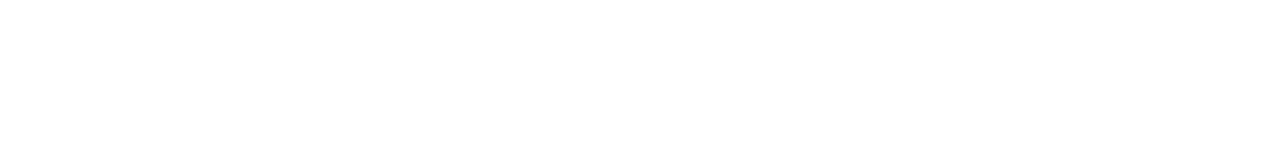
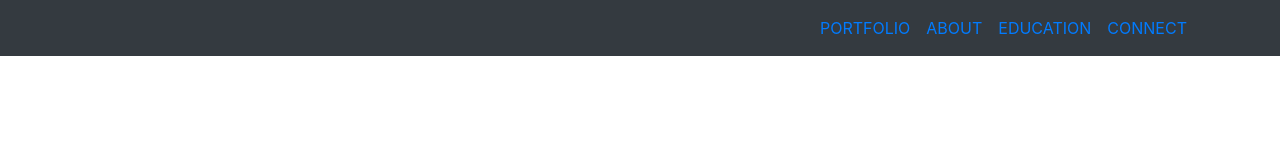
Before and after one commit to trilogy-careerservices/Homeowork-2, a plain HTML site: page index.html in a window 1280 px wide. Drawn offline with nearby package versions, Linux system fonts and the light colour scheme.

Commit message:
addddded the navbar

```diff
--- a/index.html
+++ b/index.html
@@ -14,7 +14,25 @@
     <link href="assets/css/styles.css" rel="stylesheet" />
 </head>
 </head>
-<body>
+<body id="page-top">
+<nav class="navbar navbar-expand-lg bg-dark fixed-top text-uppercase" id="mainNav">
+<div class="container">
+<button class="navbar-toggler navbar-toggler-right text-uppercase text-white rounded" type="button"
+data-toggle="collapse" data-target="#navbarResponsive" aria-controls="navbarResponsive"
+aria-expanded="false" aria-label="Toggle navigation">
+<i class="fas fa-bars"></i>
+</button>
+<div class="collapse navbar-collapse" id="navbarResponsive">
+<ul class="navbar-nav ml-auto">
+<li class="nav-item"><a class="nav-link " href="#portfolio">Portfolio</a></li>
+<li class="nav-item"><a class="nav-link" href="#about">About</a></li>
+<li class="nav-item"><a class="nav-link" href="#education">Education</a></li>
+<li class="nav-item"><a class="nav-link" href="#connect">Connect</a></li>
+</ul></div></div>
+</nav>
+
+
+
 
 
 
```
